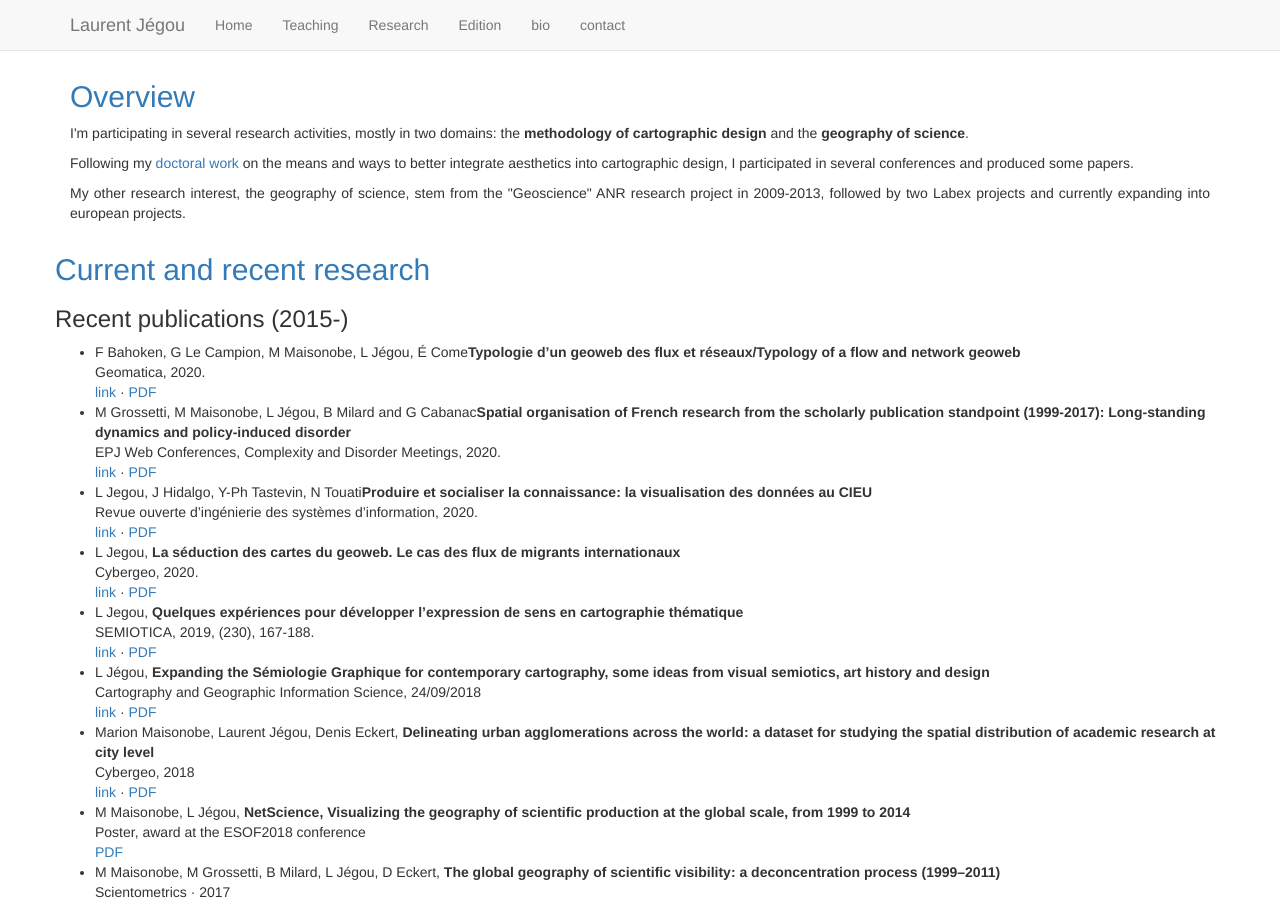
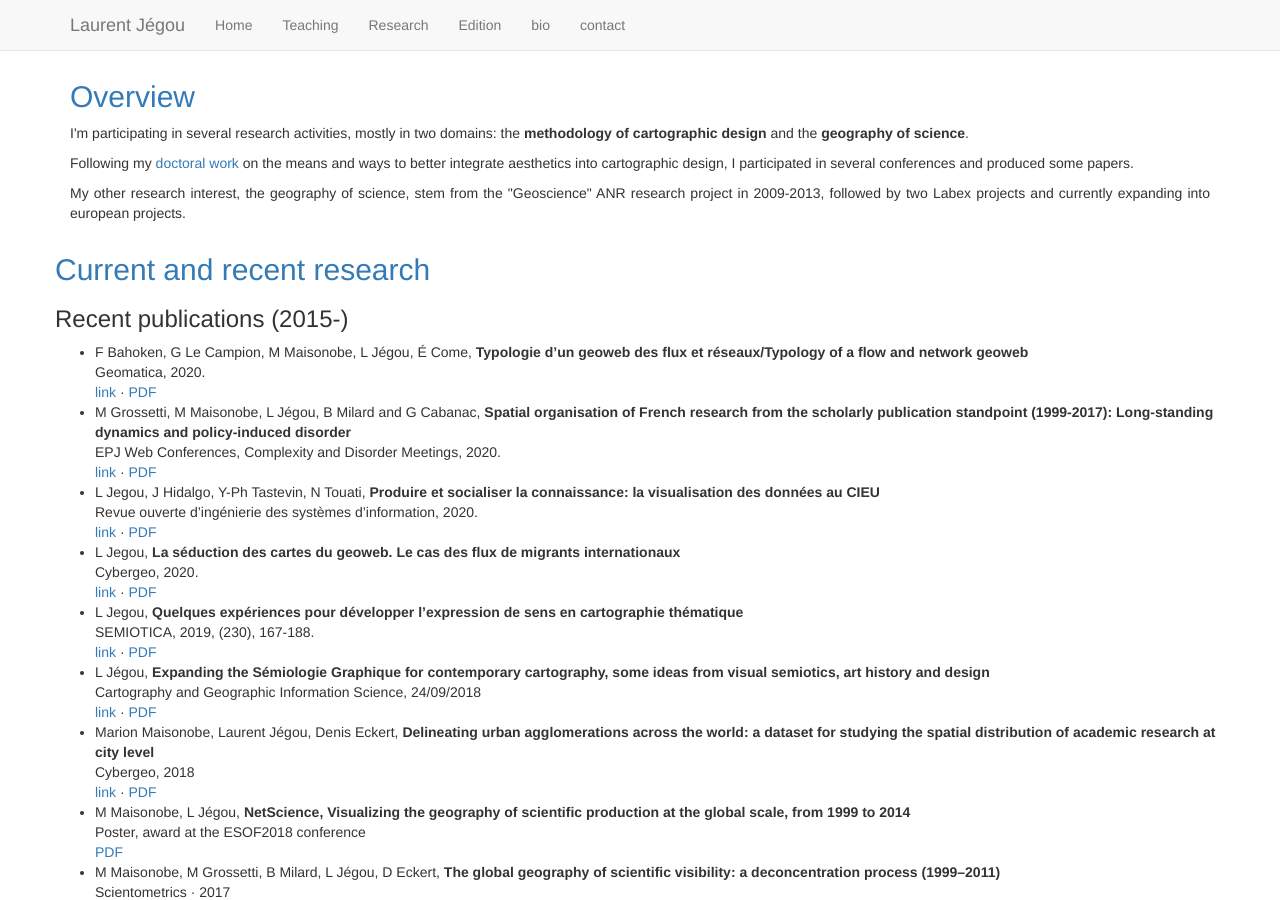
Before and after one commit to ljegou/ljegou.github.io, a Jekyll site: the page research/research.html, which Jekyll copies as it is, in a window 1280 px wide and 900 px high. Built offline with Jekyll 4.4.1, drawn with Linux system fonts in a browser that asks for light colours.

Commit message:
Maj articles janvier 2021

```diff
--- a/research/research.html
+++ b/research/research.html
@@ -69,13 +69,13 @@
 
 <h3>Recent publications (2015-)</h3>
 <ul>
-    <li>F Bahoken, G Le Campion, M Maisonobe, L Jégou, É Come<strong>Typologie d’un geoweb des flux et réseaux/Typology of a flow and network geoweb</strong><br/> Geomatica, 2020.<br/>
+    <li>F Bahoken, G Le Campion, M Maisonobe, L Jégou, É Come, <strong>Typologie d’un geoweb des flux et réseaux/Typology of a flow and network geoweb</strong><br/> Geomatica, 2020.<br/>
 	    <a href="https://cdnsciencepub.com/doi/abs/10.1139/geomat-2020-0007">link</a>&nbsp;&middot;&nbsp;<a href="https://hal.archives-ouvertes.fr/hal-02997827/file/doc00031977.pdf">PDF</a>
     </li>
-    <li>M Grossetti, M Maisonobe, L Jégou, B Milard and G Cabanac<strong>Spatial organisation of French research from the scholarly publication standpoint (1999-2017): Long-standing dynamics and policy-induced disorder</strong><br/> EPJ Web Conferences, Complexity and Disorder Meetings, 2020.<br/>
+    <li>M Grossetti, M Maisonobe, L Jégou, B Milard and G Cabanac, <strong>Spatial organisation of French research from the scholarly publication standpoint (1999-2017): Long-standing dynamics and policy-induced disorder</strong><br/> EPJ Web Conferences, Complexity and Disorder Meetings, 2020.<br/>
 	    <a href="https://www.epj-conferences.org/articles/epjconf/abs/2020/20/epjconf_cdd2020_01005/epjconf_cdd2020_01005.html">link</a>&nbsp;&middot;&nbsp;<a href="https://www.epj-conferences.org/articles/epjconf/pdf/2020/20/epjconf_cdd2020_01005.pdf">PDF</a>
     </li>
-    <li>L Jegou,  J Hidalgo, Y-Ph Tastevin, N Touati<strong>Produire et socialiser la connaissance: la visualisation des données au CIEU</strong><br/> Revue ouverte d’ingénierie des systèmes d’information, 2020.<br/>
+    <li>L Jegou,  J Hidalgo, Y-Ph Tastevin, N Touati, <strong>Produire et socialiser la connaissance: la visualisation des données au CIEU</strong><br/> Revue ouverte d’ingénierie des systèmes d’information, 2020.<br/>
 	    <a href="https://www.openscience.fr/Produire-et-socialiser-la-connaissance-la-visualisation-des-donnees-au-CIEU">link</a>&nbsp;&middot;&nbsp;<a href="https://www.openscience.fr/IMG/pdf/iste_roisi20v1n1_1.pdf">PDF</a>
     </li>
     <li>L Jegou, <strong>La séduction des cartes du geoweb. Le cas des flux de migrants internationaux</strong><br/> Cybergeo, 2020.<br/>
```
